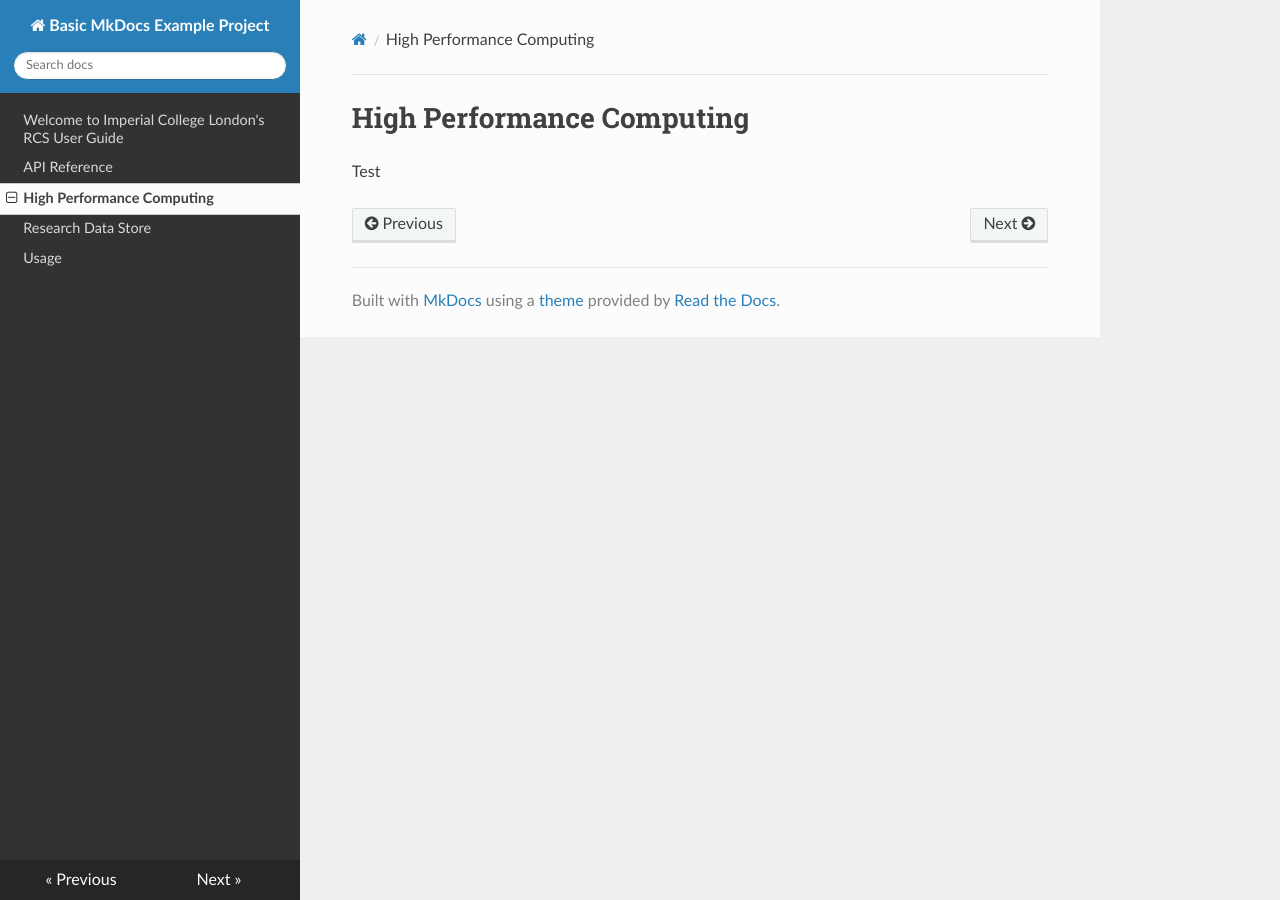
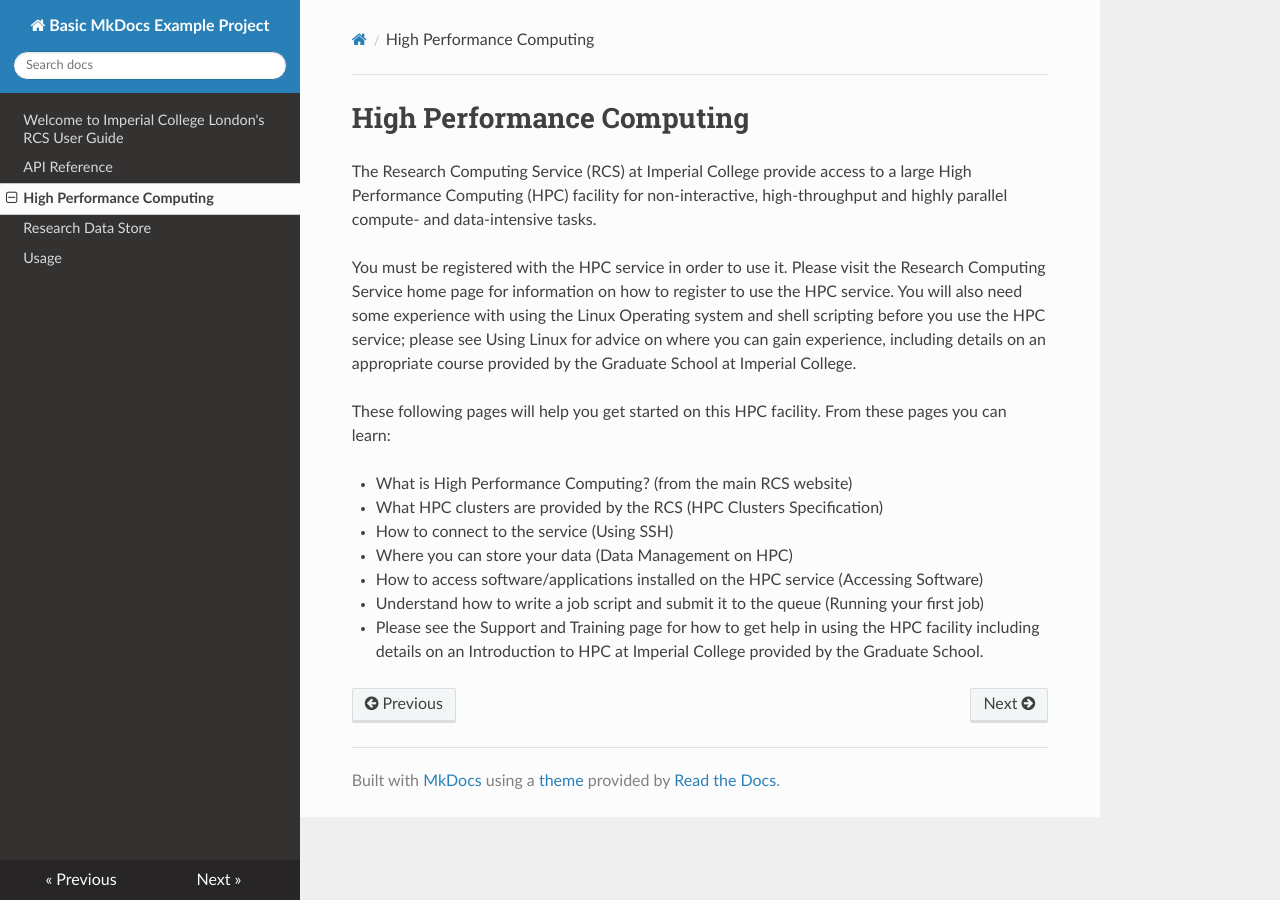
Before and after one commit to ImperialCollegeLondon/icl-rcs-rtd-test, an MkDocs documentation site: the page built from docs/hpc.md, in a window 1280 px wide. Built offline with MkDocs 1.6.1, drawn with Linux system fonts in a browser that asks for light colours; nearby versions of some CDN libraries.

Commit message:
Added some HPC content.

```diff
--- a/docs/hpc.md
+++ b/docs/hpc.md
@@ -1,3 +1,15 @@
 # High Performance Computing
 
-Test
+The Research Computing Service (RCS) at Imperial College provide access to a large High Performance Computing (HPC) facility for non-interactive, high-throughput and highly parallel compute- and data-intensive tasks.
+
+You must be registered with the HPC service in order to use it. Please visit the Research Computing Service home page for information on how to register to use the HPC service. You will also need some experience with using the Linux Operating system and shell scripting before you use the HPC service; please see Using Linux for advice on where you can gain experience, including details on an appropriate course provided by the Graduate School at Imperial College.
+
+These following pages will help you get started on this HPC facility. From these pages you can learn:
+
+* What is High Performance Computing? (from the main RCS website)
+* What HPC clusters are provided by the RCS (HPC Clusters Specification)
+* How to connect to the service (Using SSH)
+* Where you can store your data (Data Management on HPC)
+* How to access software/applications installed on the HPC service (Accessing Software)
+* Understand how to write a job script and submit it to the queue (Running your first job)
+* Please see the Support and Training page for how to get help in using the HPC facility including details on an Introduction to HPC at Imperial College provided by the Graduate School.
```
Also changed, not shown: docs/index.md (+2 -2 lines).
